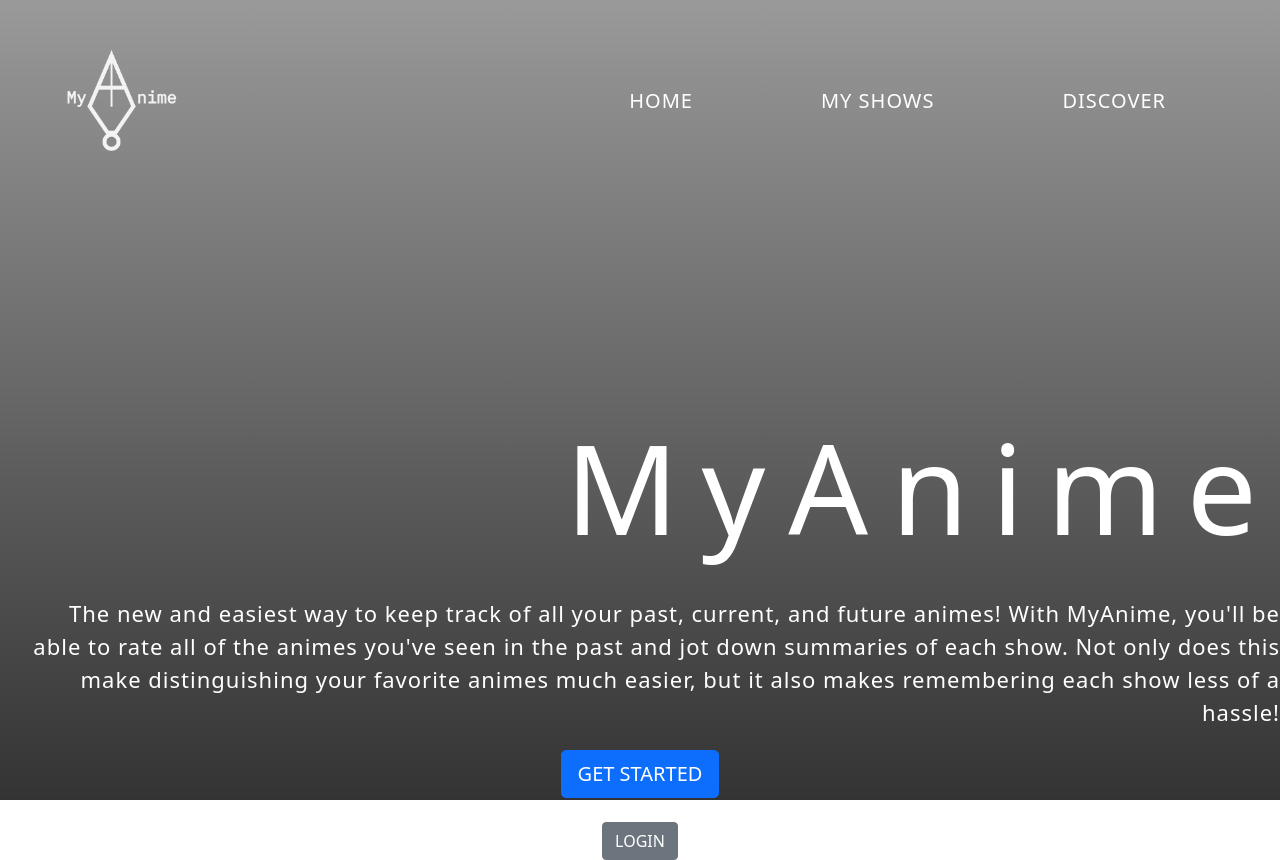
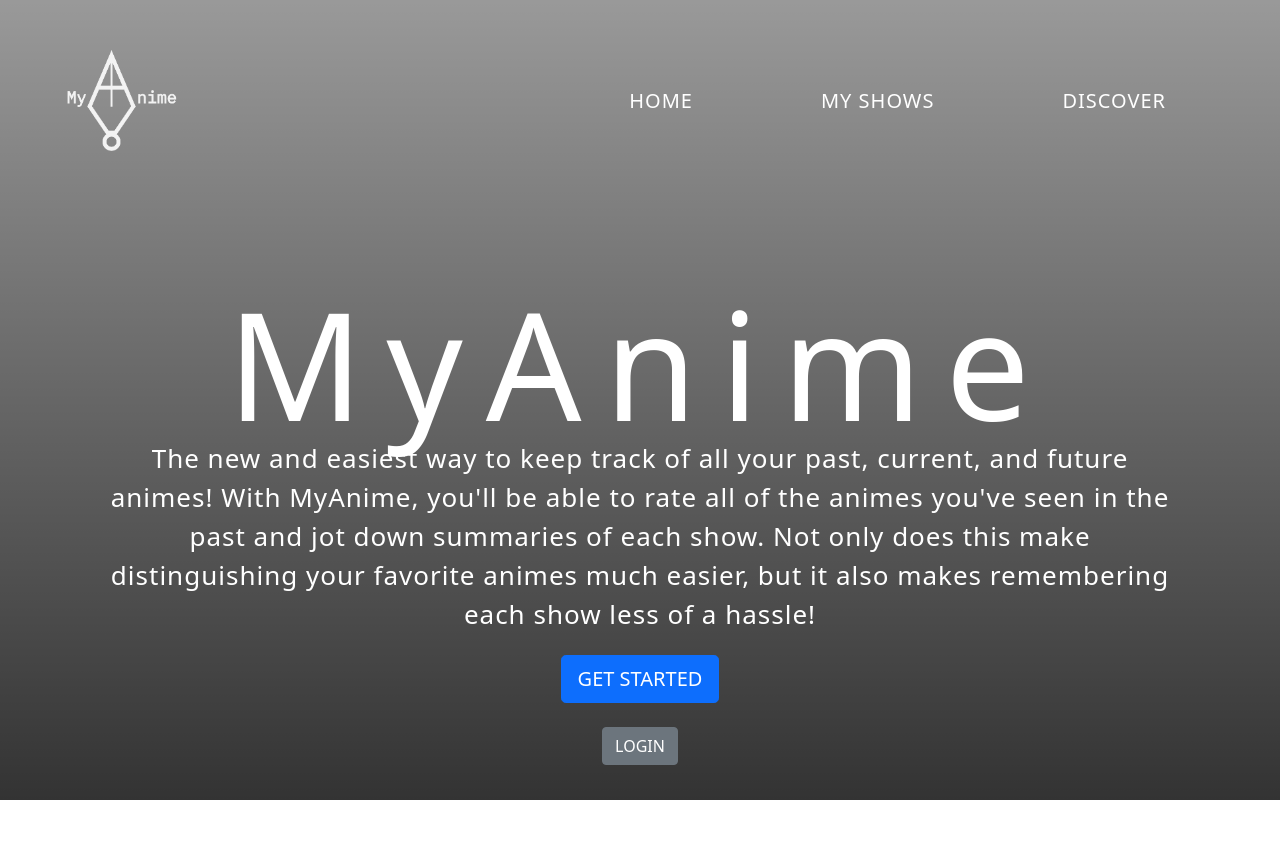
Before and after one commit to waPAO/MyAnime-Website, a plain HTML site: page index.html in a window 1280 px wide. After the commit the page ends 800 px from the top, so only its background shows below. Drawn offline with nearby package versions, Linux system fonts and the light colour scheme.

Commit message:
Update styles.css

```diff
--- a/styles.css
+++ b/styles.css
@@ -33,20 +33,20 @@
 }
 
 .web-title {
-    padding-top: 15%;
+    padding-top: 8%;
     color: white;
     letter-spacing: 23px;
-    font-size: 125px;
-    text-align: right;
+    font-size: 150px;
     font-weight: lighter;
+    line-height: 80%;
 }
 
 .info {
     color: white;
-    font-size: 22px;
-    text-align: right;
+    font-size: 26px;
     font-weight: lighter;
-    padding-left: 15px;
+    margin-left: 100px;
+    margin-right: 100px;
 }
 
 .show {
```
